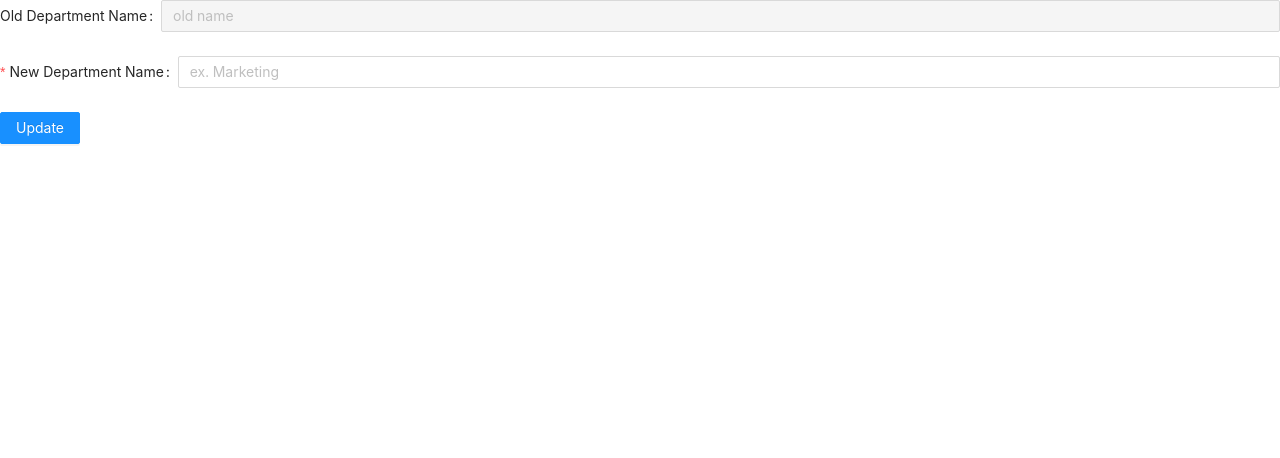
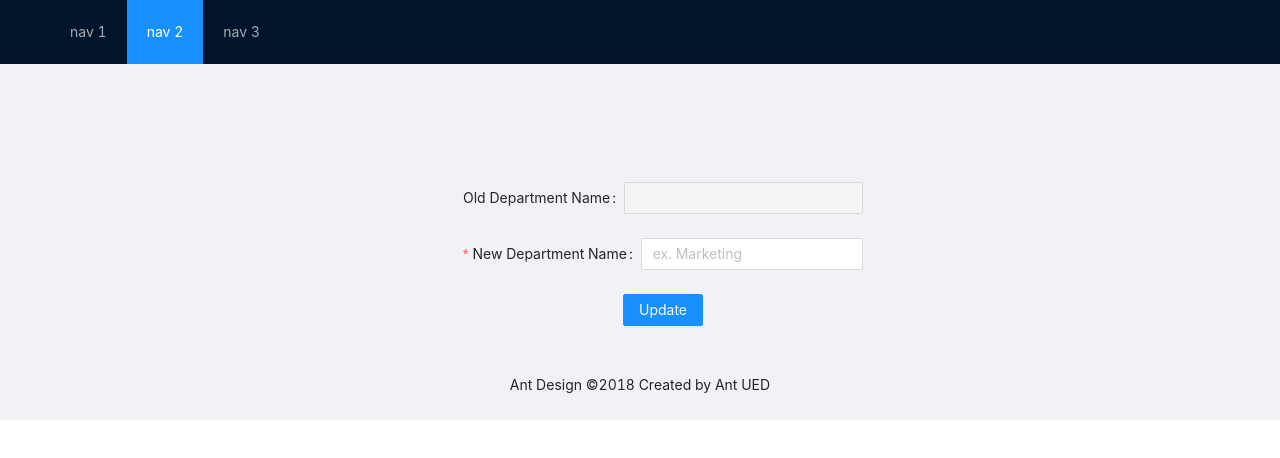
Before and after one commit to sphantom99/GrailsFrontEnd, a Next.js app: page /departments/updateDepartment in a window 1280 px wide. Shown: the top 458 px of the page. Built offline with nearby package versions, Linux system fonts and the light colour scheme.

Commit message:
Fixed #8

```diff
--- a/pages/departments/updateDepartment.js
+++ b/pages/departments/updateDepartment.js
@@ -1,24 +1,48 @@
 import React, { useState } from 'react';
-import { Form, Input, Button, Radio } from 'antd';
+import { Form, Input, Button, Radio, Layout, Menu, Breadcrumb } from 'antd';
 import { InfoCircleOutlined } from '@ant-design/icons';
 import 'antd/dist/antd.css'; // or 'antd/dist/antd.less'
+import updateDepartment from '../../functions/Departments/updateDepartment';
+import {useRouter} from 'next/router'
 
-export default function updateDepartment() {
+export async function getServerSideProps(context){
+  console.log(context.query)
+  return {props: { name: context.query.name}}
+}
 
+export default function updateDepartments(context) {
+  const router = useRouter()
+  console.log(context.name)
+  async function onfinish(values){
+    console.log(values)
+    const resultValue = await updateDepartment(values.oldDepartmentName,values.newDepartmentName)
+    router.push('/departments/allDepartments')
+  }
 
-    const onfinish = (values) => {
-        console.log(values)
-    }
+  const { Header, Content, Footer } = Layout;
   return (
+    <div>
+    <Layout className="layout">
+    <Header>
+  <div className="logo" />
+  <Menu theme="dark" mode="horizontal" defaultSelectedKeys={['2']}>
+    <Menu.Item key="1">nav 1</Menu.Item>
+    <Menu.Item key="2">nav 2</Menu.Item>
+    <Menu.Item key="3">nav 3</Menu.Item>
+  </Menu>
+    </Header>
+<Content style={{ padding: '0 50px' }}>
     <Form
       name="update"
       onFinish={onfinish}
+      style={{marginTop:"10%", marginLeft:"35%",maxWidth:"400px"}}
+      initialValues={{oldDepartmentName:context.name}}
     >
       <Form.Item
         label="Old Department Name"
         name="oldDepartmentName"
       >
-        <Input disabled={true} placeholder="old name"/>
+        <Input disabled={true} />
       </Form.Item>
 
       <Form.Item
@@ -35,10 +59,14 @@ export default function updateDepartment() {
       </Form.Item>
 
       <Form.Item >
-        <Button type="primary" htmlType="submit">
+        <Button type="primary" htmlType="submit" style={{marginLeft:"40%"}}>
           Update
         </Button>
       </Form.Item>
     </Form>
+    </Content>
+    <Footer style={{ textAlign: 'center' }}>Ant Design ©2018 Created by Ant UED</Footer>
+  </Layout>
+    </div>
   );
 };
```
Also changed, not shown: pages/departments/allDepartments.js (+6 -2 lines), 1 other file (tests, documents, lock files or other folders).
